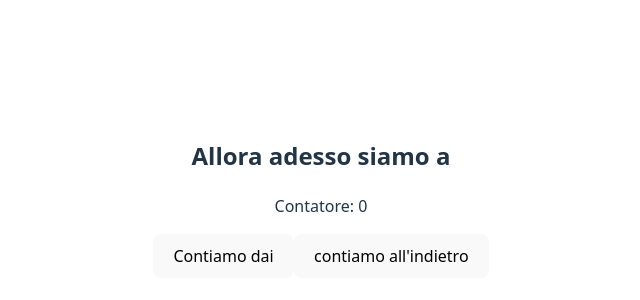
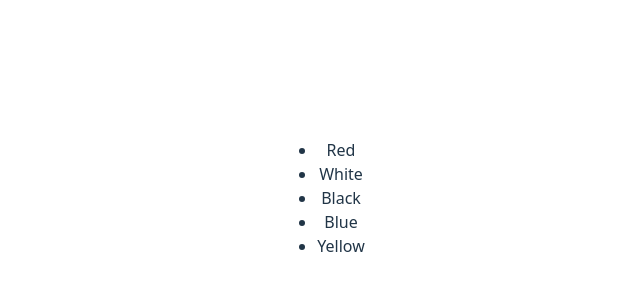
Before and after one commit to DeBugMarino/React, a React (Vite) app in the folder mio-progetto/: page / in a window 1280 px wide. Shown: the part 202-502 px from the top of the page, without its empty margins (319-959 px from the left). Built offline with nearby package versions, Linux system fonts and the light colour scheme.

Commit message:
lista aggiornata

```diff
--- a/mio-progetto/src/App.jsx
+++ b/mio-progetto/src/App.jsx
@@ -1,12 +1,17 @@
 import "./App.css";
-import Counter from "./counter";
-import CounterDisplay from "./CounterDisplay";
+import Colors from "./Colors";
 
 function App() {
+  const colorArray = [
+    { id: 1, name: "Red" },
+    { id: 2, name: "White" },
+    { id: 3, name: "Black" },
+    { id: 4, name: "Blue" },
+    { id: 5, name: "Yellow" },
+  ];
   return (
     <>
-      <CounterDisplay counter={Counter} />
-      <Counter />
+      <Colors colors={colorArray} />
     </>
   );
 }
--- /dev/null
+++ b/mio-progetto/src/Color.jsx
@@ -0,0 +1,7 @@
+export default function Color({ color }) {
+  return (
+    <>
+      <li>{color.name}</li>
+    </>
+  );
+}
--- /dev/null
+++ b/mio-progetto/src/Colors.jsx
@@ -0,0 +1,13 @@
+import Color from "./Color";
+
+export default function Colors({ colors }) {
+  return (
+    <>
+      <ul>
+        {colors.map((color) => (
+          <Color key={color.id} color={color} />
+        ))}
+      </ul>
+    </>
+  );
+}
--- a/mio-progetto/src/Counter.jsx
+++ /dev/null
@@ -1,21 +0,0 @@
-import { useState } from "react";
-
-export default function Counter({ initialValue = 0 }) {
-  const [counter, setCounter] = useState(initialValue);
-
-  function handleCounterIncrement() {
-    setCounter((c) => c + 1);
-  }
-
-  function handleCounterDecrement() {
-    setCounter((c) => c - 1);
-  }
-
-  return (
-    <div>
-      <p>Contatore: {counter}</p>
-      <button onClick={handleCounterIncrement}>Contiamo dai</button>
-      <button onClick={handleCounterDecrement}>contiamo all'indietro</button>
-    </div>
-  );
-}
--- a/mio-progetto/src/CounterDisplay.jsx
+++ /dev/null
@@ -1,7 +0,0 @@
-export default function CounterDisplay({ Counter }) {
-  return (
-    <div>
-      <h2>Allora adesso siamo a {Counter} </h2>
-    </div>
-  );
-}
```
